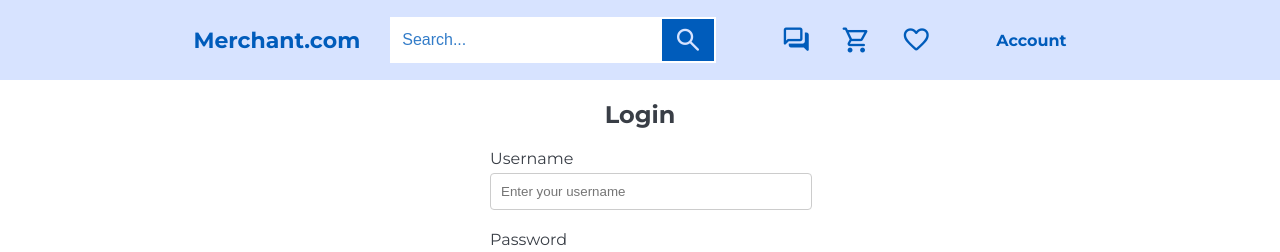
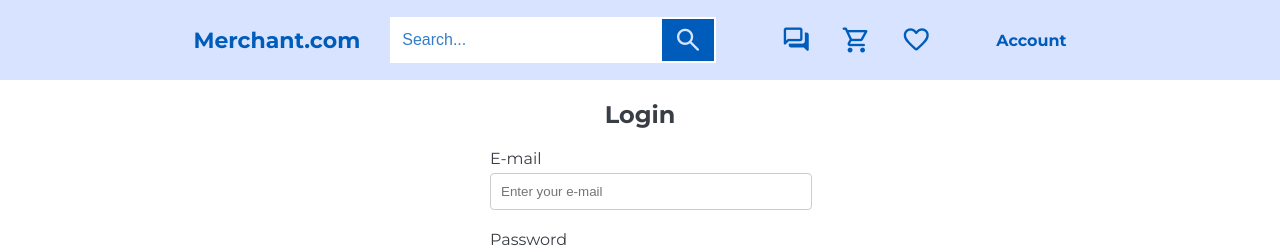
Before and after one commit to W1NZ/expert-adventure, an Angular app: page /auth in a window 1280 px wide. Shown: the top 252 px of the page. Built offline with nearby package versions, Linux system fonts and the light colour scheme.

Commit message:
Fix labels in login component

```diff
--- a/src/app/login-page/login-page.component.html
+++ b/src/app/login-page/login-page.component.html
@@ -2,8 +2,8 @@
   <h1>Login</h1>
   <form>
     <div class="form-group">
-      <label for="username">Username</label>
-      <input type="text" id="username" name="username" placeholder="Enter your username">
+      <label for="username">E-mail</label>
+      <input type="text" id="username" name="e-mail" placeholder="Enter your e-mail">
     </div>
     <div class="form-group">
       <label for="password">Password</label>
```
